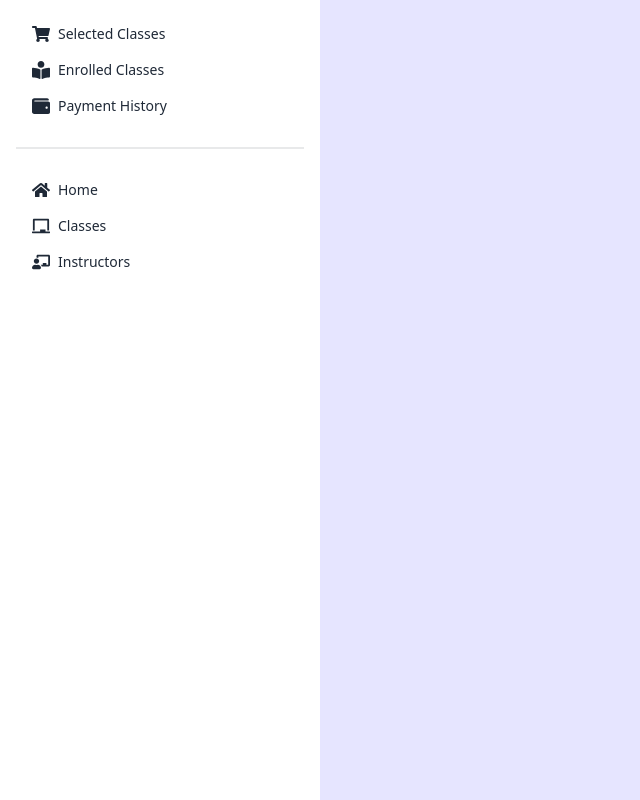
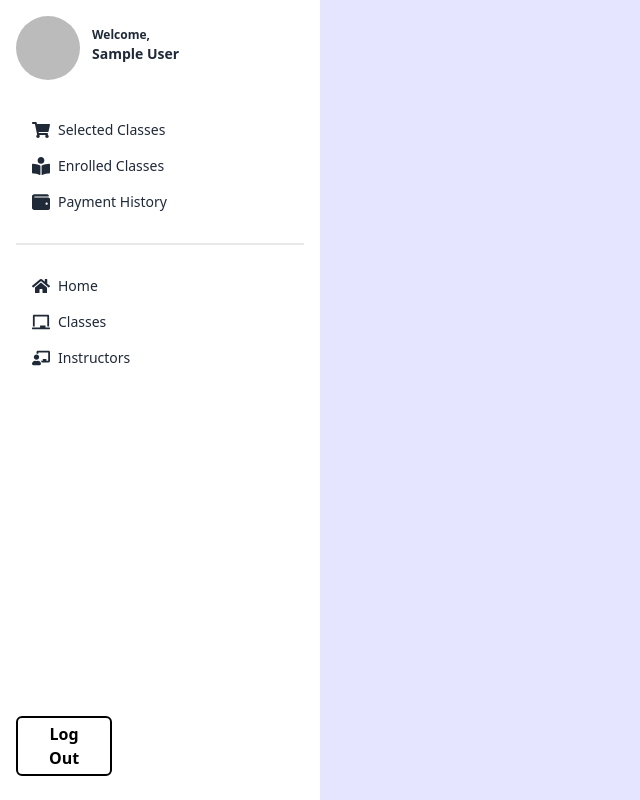
Before and after one commit to roufhasan/fluentify-client, a React (Vite) app: page /dashboard in a window 1280 px wide. Shown: the whole page, without its empty margins (0-640 px from the left). Built offline with nearby package versions, Linux system fonts and the light colour scheme; no server answers; sample sign-in values are in the browser's storage.

Commit message:
dashboard img & logout added

```diff
--- a/src/Layout/Dashboard.jsx
+++ b/src/Layout/Dashboard.jsx
@@ -10,8 +10,12 @@ import { NavLink, Outlet } from "react-router-dom";
 import useInstructor from "../hooks/useInstructor";
 import useAdmin from "../hooks/useAdmin";
 import { HiOutlineCollection, HiOutlineFolderAdd } from "react-icons/hi";
+import { useContext } from "react";
+import { AuthContext } from "../providers/AuthProvider";
 
 const Dashboard = () => {
+  const { user, logOut } = useContext(AuthContext);
+
   const [isAdmin] = useAdmin();
 
   const [isInstructor] = useInstructor();
@@ -75,6 +79,7 @@ const Dashboard = () => {
       </li>
     </>
   );
+
   const instructorNavigation = (
     <>
       <li>
@@ -100,6 +105,12 @@ const Dashboard = () => {
     </>
   );
 
+  const handleLogOut = () => {
+    logOut()
+      .then(() => {})
+      .catch((error) => console.log(error));
+  };
+
   return (
     <div className="max-w-[1440px] mx-auto">
       <div className="drawer lg:drawer-open bg-[#E6E5FF]">
@@ -115,8 +126,22 @@ const Dashboard = () => {
         </div>
         <div className="drawer-side">
           <label htmlFor="my-drawer-2" className="drawer-overlay"></label>
-          <ul className="menu p-4 w-80 h-full bg-[#fff] text-base-content">
+          <ul className="menu p-4 w-80 h-full bg-[#fff] text-base-content relative">
             {/* Sidebar content here */}
+            {user && (
+              <div className="flex gap-x-3">
+                <div className="avatar mb-8">
+                  <div className="w-16 rounded-full">
+                    <img src={user.photoURL} />
+                  </div>
+                </div>
+                <h2 className="font-semibold mt-2">
+                  <span className="text-xs">Welcome,</span> <br />{" "}
+                  {user.displayName}
+                </h2>
+              </div>
+            )}
+
             {isAdmin && adminNavigation}
             {!isAdmin && isInstructor && instructorNavigation}
             {!isAdmin && !isInstructor && userNavigation}
@@ -158,6 +183,12 @@ const Dashboard = () => {
                 Instructors
               </NavLink>
             </li>
+            <button
+              onClick={handleLogOut}
+              className="w-[30%] border-2 border-black px-4 py-1 rounded-md text-base font-semibold hover:bg-[#000] hover:text-white bg-[transparent] text-[black] transition-all absolute bottom-[3%]"
+            >
+              Log Out
+            </button>
           </ul>
         </div>
       </div>
--- a/src/Pages/ClassesCard/ClassesCard.jsx
+++ b/src/Pages/ClassesCard/ClassesCard.jsx
@@ -58,7 +58,11 @@ const ClassesCard = ({ singleClass }) => {
     }
   };
   return (
-    <div className="flex gap-6 border-b border-[#d1d7dc] py-4">
+    <div
+      className={`flex gap-6 border-b border-[#d1d7dc] py-4 ${
+        available_seats === 0 && "bg-red-600 text-white"
+      }`}
+    >
       <div>
         <img src={image} alt="" className="w-64 h-36 object-cover" />
       </div>
--- a/src/Pages/Register/Register.jsx
+++ b/src/Pages/Register/Register.jsx
@@ -32,7 +32,6 @@ const Register = () => {
               name: data.name,
               email: data.email,
               image: data.photoURL,
-              role: "student",
             };
 
             fetch("http://localhost:5000/users", {
```
